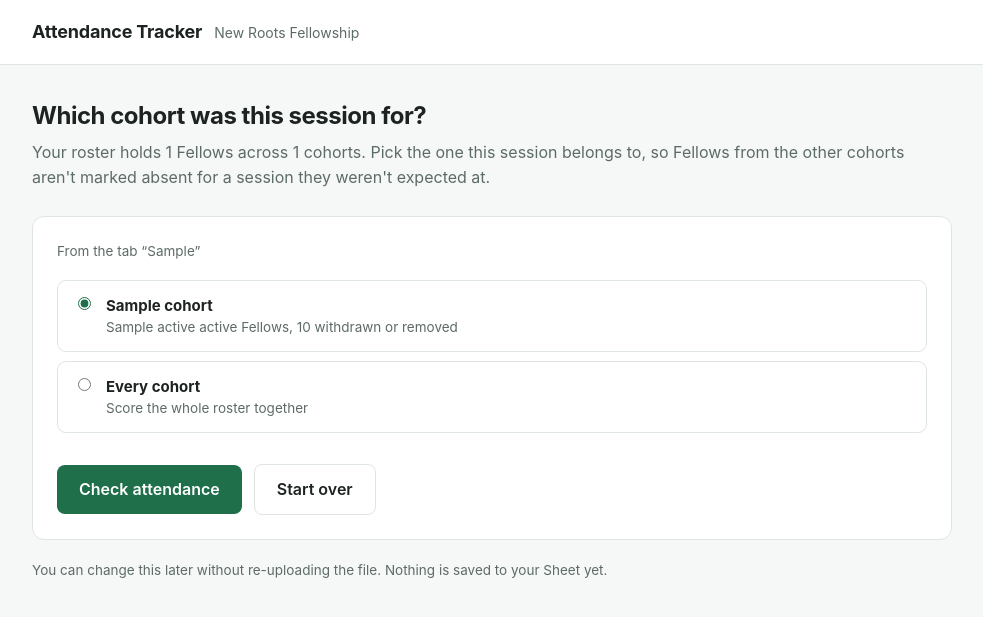
After one commit to wildrun/attendance_app_new_roots, a FastAPI app: template app/templates/cohort.html in a window 1280 px wide. The commit adds this page. Shown: the top 617 px of the page, without its empty margins (148-1131 px from the left). Run offline with FastAPI, Linux system fonts and the light colour scheme; the template is opened without the code that fills it: most values are stand-ins (such as "Sample title", 1, 10 or a date in 2020).

Commit message:
add cohort selection

```diff
--- a/app/attendance.py
+++ b/app/attendance.py
@@ -14,6 +14,36 @@ from .scoring import minutes_in_window
 
 # Program policy: miss more than this many minutes and you are absent.
 GRACE_MINUTES = 10.0
+
+# Form value meaning "score every cohort on the roster".
+ALL_COHORTS = "*"
+
+
+def available_cohorts(fellows: Sequence[Fellow]) -> List[Tuple[str, int, int]]:
+    """Distinct cohorts as (name, total Fellows, active Fellows), commonest first.
+
+    Fellows whose cohort cell is blank are grouped under "" so they are still
+    reachable rather than silently unselectable.
+    """
+    totals: Dict[str, int] = {}
+    actives: Dict[str, int] = {}
+    for fellow in fellows:
+        name = (fellow.cohort or "").strip()
+        totals[name] = totals.get(name, 0) + 1
+        if is_active(fellow.enrollment_status):
+            actives[name] = actives.get(name, 0) + 1
+    return sorted(
+        ((name, count, actives.get(name, 0)) for name, count in totals.items()),
+        key=lambda item: (-item[1], item[0]),
+    )
+
+
+def filter_by_cohort(fellows: Sequence[Fellow], cohort: str) -> List[Fellow]:
+    """`ALL_COHORTS` (or an empty choice) keeps everyone."""
+    if not cohort or cohort == ALL_COHORTS:
+        return list(fellows)
+    wanted = cohort.strip().lower()
+    return [f for f in fellows if (f.cohort or "").strip().lower() == wanted]
 
 
 @dataclass
--- a/app/main.py
+++ b/app/main.py
@@ -12,7 +12,9 @@ from fastapi import FastAPI, File, Form, Request, UploadFile
 from fastapi.responses import HTMLResponse, RedirectResponse, StreamingResponse
 from fastapi.templating import Jinja2Templates
 
-from .attendance import GRACE_MINUTES, score_session
+from .attendance import (
+    ALL_COHORTS, GRACE_MINUTES, available_cohorts, filter_by_cohort, score_session,
+)
 from .models import SessionWindow
 from .scoring import ParseError, dominant_date, parse_zoom_csv
 from .sheets import SheetsError, read_roster, service_account_email, write_results
@@ -63,7 +65,15 @@ def build_window(date_text: str, start_text: str, end_text: str) -> SessionWindo
     return SessionWindow(start=start, end=end)
 
 
-def _summary_lines(report, window, grace) -> list:
+def results_tab_name(session_date: str, cohort: str, multi_cohort: bool) -> str:
+    """Two cohorts can meet on the same day, so the tab carries the cohort."""
+    base = "Attendance %s" % session_date
+    if multi_cohort and cohort and cohort != ALL_COHORTS:
+        return "%s - %s" % (base, cohort)
+    return base
+
+
+def _summary_lines(report, window, grace, cohort="", multi_cohort=False) -> list:
     return [
         "Session: %s, %s to %s (%d minutes)." % (
             window.start.strftime("%A %d %B %Y"),
@@ -76,6 +86,10 @@ def _summary_lines(report, window, grace) -> list:
             report.present, report.absent, report.needs_review,
         ),
         "Not scored (no longer on the program): %d." % report.not_scored,
+        "Cohort scored: %s." % (
+            cohort if cohort and cohort != ALL_COHORTS
+            else ("every cohort on the roster" if multi_cohort else "the whole roster")
+        ),
         "Zoom rows used: %d. Rows outside this session: %d. Not on roster: %d." % (
             report.rows_used, report.rows_other_dates, len(report.unmatched),
         ),
@@ -108,6 +122,7 @@ async def preview(
     end: str = Form(DEFAULT_END),
     grace: float = Form(GRACE_MINUTES),
     session_date: str = Form(""),
+    cohort: str = Form(""),
     token: str = Form(""),
     file: Optional[UploadFile] = File(None),
 ):
@@ -159,7 +174,33 @@ async def preview(
     except SheetsError as exc:
         return fail(str(exc))
 
-    report = score_session(rows, fellows, window, grace_minutes=grace)
+    cohorts = available_cohorts(fellows)
+    multi_cohort = len(cohorts) > 1
+
+    # Ask which cohort this session belongs to, but only when the roster
+    # actually holds more than one. A single-cohort roster never sees this step.
+    if multi_cohort and not cohort:
+        return templates.TemplateResponse(request, "cohort.html", {
+            "cohorts": cohorts,
+            "token": token,
+            "sheet_url": sheet_url,
+            "roster_tab": roster_tab,
+            "session_date": session_date,
+            "start": start,
+            "end": end,
+            "grace": grace,
+            "all_cohorts": ALL_COHORTS,
+            "roster_size": len(fellows),
+        })
+
+    scoped = filter_by_cohort(fellows, cohort)
+    if not scoped:
+        return fail(
+            "No Fellows on the roster are in the cohort '%s'. Choose a different "
+            "cohort and try again." % cohort
+        )
+
+    report = score_session(rows, scoped, window, grace_minutes=grace)
     report.warnings.extend(parse_warnings)
     _UPLOADS[token]["report_meta"] = {
         "sheet_id": sheet_id, "session_date": session_date,
@@ -168,6 +209,10 @@ async def preview(
 
     return templates.TemplateResponse(request, "preview.html", {
         "report": report,
+        "cohort": cohort,
+        "cohorts": cohorts,
+        "multi_cohort": multi_cohort,
+        "all_cohorts": ALL_COHORTS,
         "window": window,
         "grace": grace,
         "token": token,
@@ -177,7 +222,7 @@ async def preview(
         "session_date": session_date,
         "start": start,
         "end": end,
-        "tab_name": "Attendance %s" % session_date,
+        "tab_name": results_tab_name(session_date, cohort, multi_cohort),
         "filename": _UPLOADS[token].get("filename", "attendance.csv"),
     })
 
@@ -191,6 +236,7 @@ def write(
     start: str = Form(...),
     end: str = Form(...),
     grace: float = Form(GRACE_MINUTES),
+    cohort: str = Form(""),
     sheet_url: str = Form(""),
 ):
     _sweep()
@@ -207,13 +253,16 @@ def write(
 
     try:
         fellows, _tab = read_roster(sheet_id)
-        report = score_session(rows, fellows, window, grace_minutes=grace)
+        multi_cohort = len(available_cohorts(fellows)) > 1
+        report = score_session(
+            rows, filter_by_cohort(fellows, cohort), window, grace_minutes=grace,
+        )
         tab_name, tab_url = write_results(
             sheet_id,
-            "Attendance %s" % session_date,
+            results_tab_name(session_date, cohort, multi_cohort),
             report.results,
             report.unmatched,
-            _summary_lines(report, window, grace),
+            _summary_lines(report, window, grace, cohort, multi_cohort),
         )
     except SheetsError as exc:
         return templates.TemplateResponse(request, "upload.html", {
@@ -234,7 +283,7 @@ def write(
 @app.get("/download/{token}")
 def download(token: str, session_date: str = "", start: str = DEFAULT_START,
              end: str = DEFAULT_END, grace: float = GRACE_MINUTES,
-             sheet_id: str = ""):
+             sheet_id: str = "", cohort: str = ""):
     """Always-available fallback: the same results as a CSV."""
     entry = _UPLOADS.get(token)
     if not entry:
@@ -247,7 +296,9 @@ def download(token: str, session_date: str = "", start: str = DEFAULT_START,
     window = build_window(session_date, start, end)
 
     fellows, _tab = read_roster(sheet_id) if sheet_id else ([], "")
-    report = score_session(rows, fellows, window, grace_minutes=grace)
+    report = score_session(
+        rows, filter_by_cohort(fellows, cohort), window, grace_minutes=grace,
+    )
 
     buffer = io.StringIO()
     writer = csv.writer(buffer)
--- a/app/templates/base.html
+++ b/app/templates/base.html
@@ -66,6 +66,15 @@
   .mono{font-family:ui-monospace,SFMono-Regular,Menlo,monospace;font-size:13.5px}
   ol.steps{padding-left:20px;color:var(--muted);font-size:14.5px}
   ol.steps li{margin-bottom:6px}
+  label.choice{display:flex;gap:12px;align-items:flex-start;font-weight:400;
+    border:1px solid var(--line);border-radius:9px;padding:13px 15px;
+    margin-bottom:9px;cursor:pointer}
+  label.choice:hover{background:var(--bg);border-color:var(--accent)}
+  label.choice input{margin-top:3px;accent-color:var(--accent)}
+  label.choice span{display:block}
+  label.choice strong{display:block;font-size:15px}
+  select{width:100%;padding:10px 12px;border:1px solid var(--line);
+    border-radius:8px;font:inherit;background:#fff;color:var(--ink)}
 </style>
 </head>
 <body>
--- /dev/null
+++ b/app/templates/cohort.html
@@ -0,0 +1,53 @@
+{% extends "base.html" %}
+{% block title %}Which cohort?{% endblock %}
+{% block body %}
+<h2>Which cohort was this session for?</h2>
+<p class="lede">Your roster holds {{ roster_size }} Fellows across {{ cohorts|length }} cohorts.
+  Pick the one this session belongs to, so Fellows from the other cohorts aren't
+  marked absent for a session they weren't expected at.</p>
+
+<form method="post" action="/preview" enctype="multipart/form-data">
+  <input type="hidden" name="token" value="{{ token }}">
+  <input type="hidden" name="sheet_url" value="{{ sheet_url }}">
+  <input type="hidden" name="session_date" value="{{ session_date }}">
+  <input type="hidden" name="start" value="{{ start }}">
+  <input type="hidden" name="end" value="{{ end }}">
+  <input type="hidden" name="grace" value="{{ grace }}">
+
+  <div class="card">
+    <fieldset style="border:0;padding:0;margin:0">
+      <legend class="hint" style="padding:0 0 10px">
+        From the tab &ldquo;{{ roster_tab }}&rdquo;</legend>
+
+      {% for name, total, active in cohorts %}
+      <label class="choice">
+        <input type="radio" name="cohort" value="{{ name }}" {% if loop.first %}checked{% endif %}>
+        <span>
+          <strong>{{ name or "(no cohort listed)" }}</strong>
+          <span class="hint" style="margin:0">
+            {{ active }} active Fellow{{ '' if active == 1 else 's' }}{% if total != active %},
+            {{ total - active }} withdrawn or removed{% endif %}
+          </span>
+        </span>
+      </label>
+      {% endfor %}
+
+      <label class="choice">
+        <input type="radio" name="cohort" value="{{ all_cohorts }}">
+        <span>
+          <strong>Every cohort</strong>
+          <span class="hint" style="margin:0">Score the whole roster together</span>
+        </span>
+      </label>
+    </fieldset>
+
+    <div class="actions" style="margin-top:22px">
+      <button type="submit">Check attendance</button>
+      <a href="/"><button type="button" class="secondary">Start over</button></a>
+    </div>
+  </div>
+</form>
+
+<p class="hint">You can change this later without re-uploading the file.
+  Nothing is saved to your Sheet yet.</p>
+{% endblock %}
```
Also changed, not shown: app/templates/preview.html (+16 -2 lines), tests/test_scoring.py (+25 -0 lines), tests/test_web.py (+92 -0 lines), README.md.
